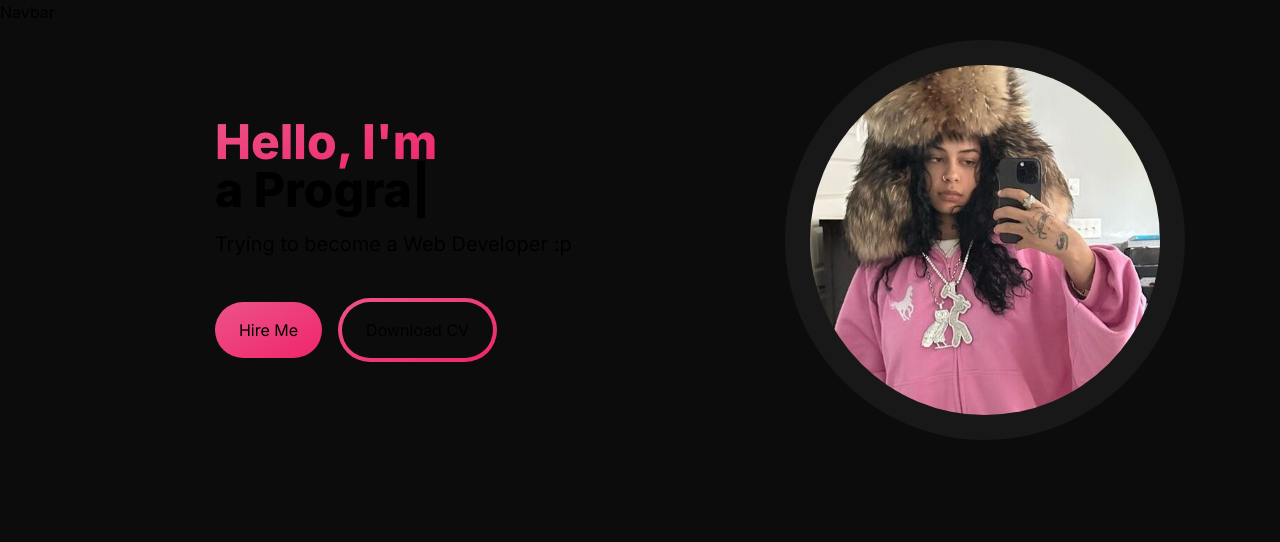
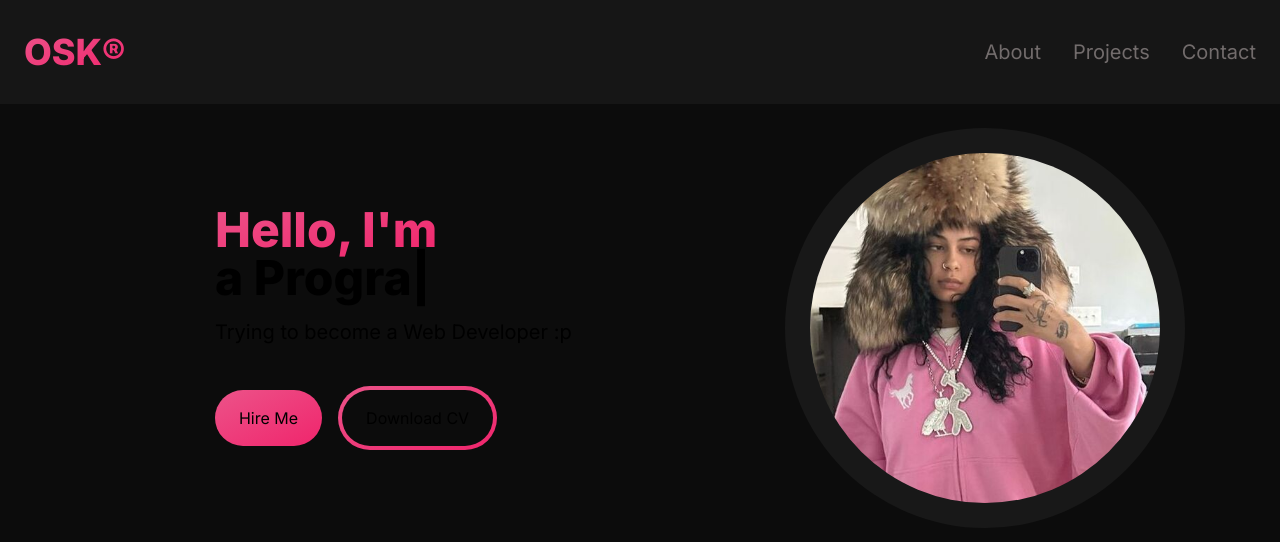
Before and after one commit to osakareaper/portfolio-website, a Next.js app: page / in a window 1280 px wide. Shown: the top 542 px of the page. Built offline with nearby package versions, Linux system fonts and the light colour scheme.

Commit message:
feat: added navbar

```diff
--- a/app/globals.css
+++ b/app/globals.css
@@ -10,9 +10,8 @@
   --bg-primary: #0c0c0c;
   --bg-secondary: #181818;
 
-  --contrast-primary: #ea638c
-
-  --text-primary: ##EEEBD0;
+  --contrast-primary: #ea638c --text-primary: ##EEEBD0;
+  --text-secondary: rgb(114, 108, 108);
 }
 
 @media (prefers-color-scheme: dark) {
@@ -25,10 +24,7 @@
 
 body {
   color: rgb(var(--foreground-rgb));
-  background: linear-gradient(
-      to bottom,
+  background: linear-gradient(to bottom,
       transparent,
-      rgb(var(--background-end-rgb))
-    )
-    rgb(var(--background-start-rgb));
+      rgb(var(--background-end-rgb))) rgb(var(--background-start-rgb));
 }
--- a/app/page.tsx
+++ b/app/page.tsx
@@ -8,7 +8,7 @@ export default function Home() {
 
       <Navbar />
 
-      <div className="container mx-auto px-12 py-4">
+      <div className="container mt-28 mx-auto px-12 py-4">
         {/* Container */}
 
         <HeroSection />
--- /dev/null
+++ b/components/MenuOverlay.tsx
@@ -0,0 +1,18 @@
+import NavLink from './NavLink'
+import React from 'react'
+
+const MenuOverlay = ({ links }) => {
+  return (
+    <ul className='flex flex-col py-4 items-center'>
+
+      {links.map((link, index) => (
+        <li key={index}>
+          <NavLink href={link.path} title={link.title} />
+        </li>
+      ))}
+
+    </ul>
+  )
+}
+
+export default MenuOverlay
--- /dev/null
+++ b/components/NavLink.tsx
@@ -0,0 +1,12 @@
+import Link from "next/link"
+
+const NavLink = ({ href, title }) => {
+  return (
+    <Link href={href}
+      className='block text-[--text-secondary] px-2 py-4 sm:text-xl rounded md:p-0 hover:text-[--text-primary]'>
+      {title}
+    </Link>
+  );
+};
+
+export default NavLink;
--- a/components/Navbar.tsx
+++ b/components/Navbar.tsx
@@ -1,8 +1,77 @@
-import React from 'react'
+"use client";
+import Link from 'next/link'
+import React, { useState } from 'react'
+import NavLink from './NavLink'
+import { Bars3Icon, XMarkIcon } from '@heroicons/react/24/solid';
+import MenuOverlay from './MenuOverlay';
+
+const navLinks = [
+  {
+    title: "About",
+    path: "#about",
+  },
+  {
+    title: "Projects",
+    path: "#projects",
+  },
+  {
+    title: "Contact",
+    path: "#contact",
+  }
+
+]
 
 const Navbar = () => {
+  const [navbarOpen, setNavbarOpen] = useState(false);
+
   return (
-    <div>Navbar</div>
+    <nav className='fixed top-0 left-0 right-0 z-10 bg-[#181818] bg-opacity-90'>
+      {/* Navbar */}
+
+      <div className='flex flex-wrap items-center justify-between mx-auto px-6 py-4 md:py-8'>
+        {/* Logo */}
+        <Link href={"/"}>
+          <span className='text-transparent bg-clip-text bg-gradient-to-br from-[#ec5389] to-[#f0256c] font-extrabold text-3xl md:text-4xl'>
+            OSK&reg;
+          </span>
+        </Link>
+
+        <div className="mobile-menu block md:hidden">
+          {
+            !navbarOpen ?
+              (
+                <button onClick={() => setNavbarOpen(true)} className='flex items-center px-2 py-2 border rounded border-[--text-secondary] text-[--text-secondary] hover:text-[--text-primary]  hover:border-[--text-primary]'>
+                  <Bars3Icon className='w-5 h-5' />
+                </button>
+              ) :
+              (
+                <button onClick={() => setNavbarOpen(false)} className='flex items-center px-2 py-2 border rounded border-[--text-secondary] text-[--text-secondary] hover:text-[--text-primary]  hover:border-[--text-primary]'>
+                  <XMarkIcon className='w-5 h-5' />
+                </button>
+              )
+          }
+        </div>
+
+        <div className='menu hidden md:block md:w-auto' id='navbar'>
+
+          <ul className='flex md:flex-row md:space-x-8 mt-0 p-1 md:p-0'>
+            {
+              navLinks.map((link, index) => (
+                <li key={index}>
+                  <NavLink href={link.path} title={link.title} />
+                </li>
+              ))
+            }
+          </ul>
+
+        </div>
+      </div>
+
+      {
+        navbarOpen ? <MenuOverlay links={navLinks} /> : null
+      }
+
+    </nav>
   )
 }
 
--- a/package.json
+++ b/package.json
@@ -9,6 +9,7 @@
     "lint": "next lint"
   },
   "dependencies": {
+    "@heroicons/react": "^2.0.18",
     "next": "14.0.3",
     "react": "^18",
     "react-dom": "^18",
```
Also changed, not shown: 1 other file (tests, documents, lock files or other folders).
